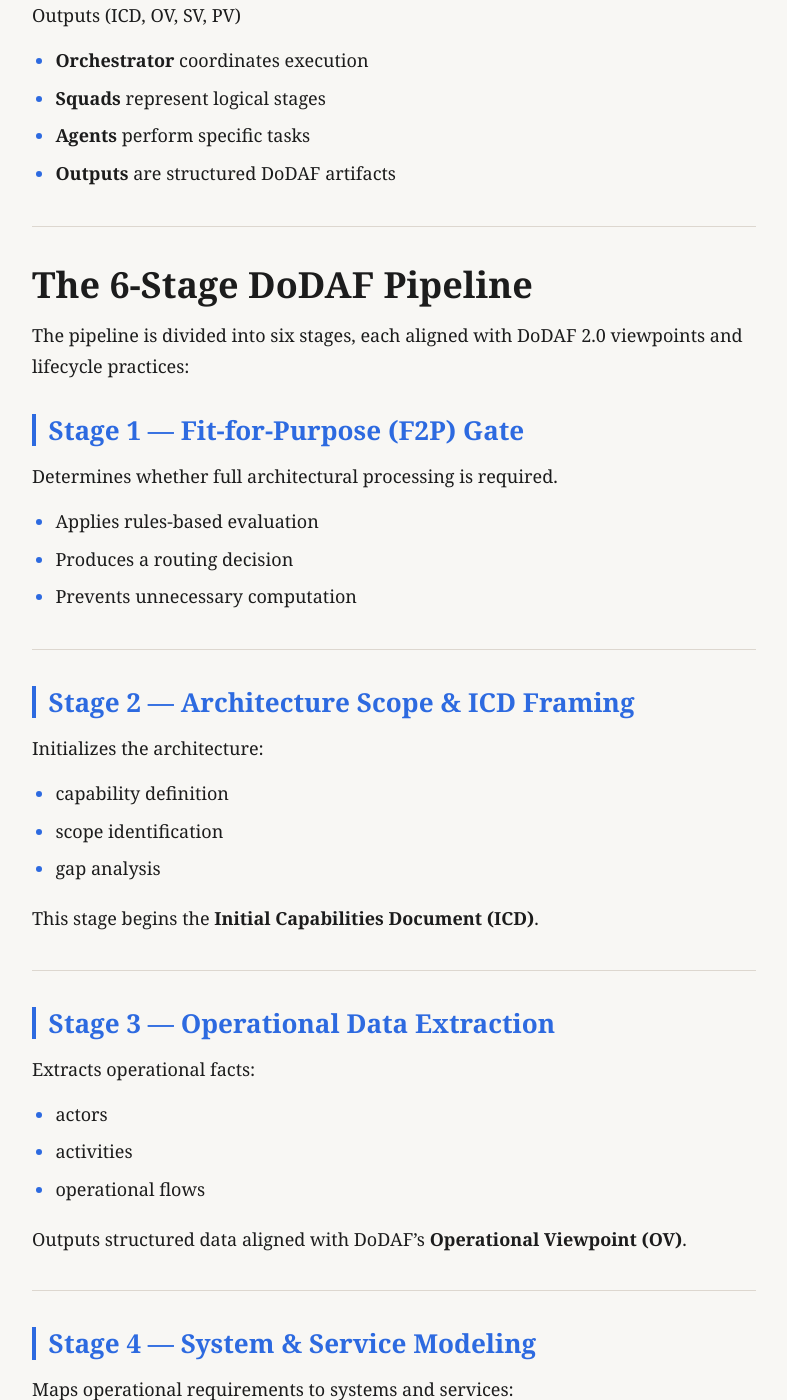
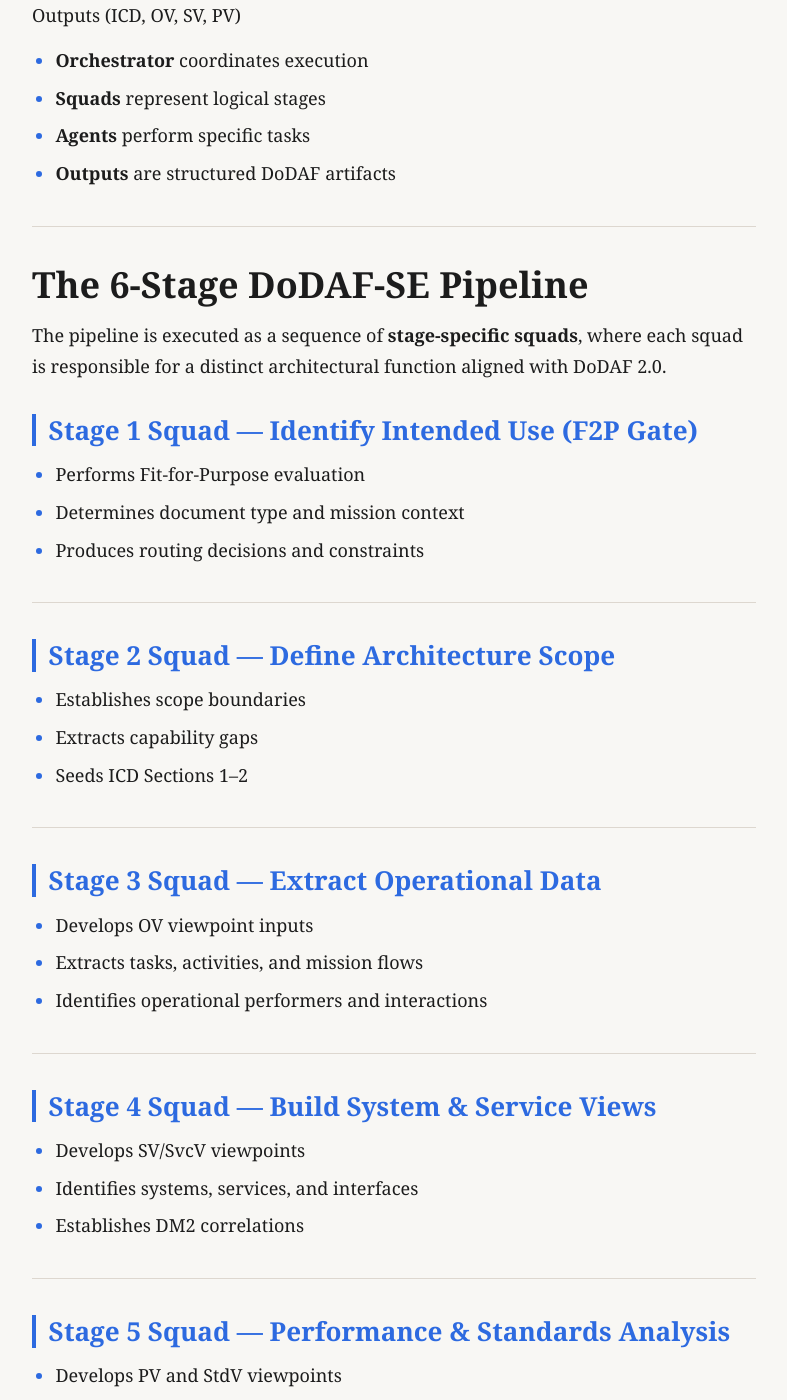
Before and after one commit to k9aif/k9-aif-blogs, a Jekyll site: the page built from _posts/2026-04-21-multi-agent-dodaf-pipeline-crewai.md, in a window 1280 px wide and 1400 px high, scrolled down 1982 px. Shown: the whole window, without its empty margins (246-1033 px from the left). Built offline with Jekyll 4.4.1, drawn with Linux system fonts in a browser that asks for light colours; our own code applies the rules of GitHub Pages for plain Markdown files; some of the changed text lies outside the part shown.

Commit message:
updated crewai dodaf post

```diff
--- a/_posts/2026-04-21-multi-agent-dodaf-pipeline-crewai.md
+++ b/_posts/2026-04-21-multi-agent-dodaf-pipeline-crewai.md
@@ -53,80 +53,57 @@ Pipeline (SBB)
 - **Outputs** are structured DoDAF artifacts
 
 ---
+# The 6-Stage DoDAF-SE Pipeline
 
-# The 6-Stage DoDAF Pipeline
+The pipeline is executed as a sequence of **stage-specific squads**, where each squad is responsible for a distinct architectural function aligned with DoDAF 2.0.
 
-The pipeline is divided into six stages, each aligned with DoDAF 2.0 viewpoints and lifecycle practices:
+## Stage 1 Squad — Identify Intended Use (F2P Gate)
 
-## Stage 1 — Fit-for-Purpose (F2P) Gate
-
-Determines whether full architectural processing is required.
-
-- Applies rules-based evaluation
-- Produces a routing decision
-- Prevents unnecessary computation
+- Performs Fit-for-Purpose evaluation
+- Determines document type and mission context
+- Produces routing decisions and constraints
 
 ---
 
-## Stage 2 — Architecture Scope & ICD Framing
+## Stage 2 Squad — Define Architecture Scope
 
-Initializes the architecture:
-
-- capability definition
-- scope identification
-- gap analysis
-
-This stage begins the **Initial Capabilities Document (ICD)**.
+- Establishes scope boundaries
+- Extracts capability gaps
+- Seeds ICD Sections 1–2
 
 ---
 
-## Stage 3 — Operational Data Extraction
+## Stage 3 Squad — Extract Operational Data
 
-Extracts operational facts:
-
-- actors
-- activities
-- operational flows
-
-Outputs structured data aligned with DoDAF’s **Operational Viewpoint (OV)**.
+- Develops OV viewpoint inputs
+- Extracts tasks, activities, and mission flows
+- Identifies operational performers and interactions
 
 ---
 
-## Stage 4 — System & Service Modeling
+## Stage 4 Squad — Build System & Service Views
 
-Maps operational requirements to systems and services:
-
-- system relationships
-- service interactions
-- traceability to operational needs
-
-Supports **System View (SV)** and **Service View (SvcV)**.
+- Develops SV/SvcV viewpoints
+- Identifies systems, services, and interfaces
+- Establishes DM2 correlations
 
 ---
 
-## Stage 5 — Performance & Standards Analysis
+## Stage 5 Squad — Performance & Standards Analysis
 
-Evaluates:
-
-- Key Performance Parameters (KPPs)
-- Key System Attributes (KSAs)
-- standards compliance
-
-Aligns with **Performance View (PV)** and **Standards View (StdV)**.
+- Develops PV and StdV viewpoints
+- Defines performance measures and constraints
+- Produces KPP/KSA seeds
 
 ---
 
-## Stage 6 — Initial Document Assembly
+## Stage 6 Squad — Present Results
 
-Assembles architecture-driven outputs into structured deliverables:
+- Assembles the initial ICD and F2P summary
+- Applies templates and inserts diagrams
+- Produces deliverables for HIL review
 
-- Initial ICD (architecture-derived, HIL-reviewed)
-- F2P summary
-- OV/CV/SV/PV/StdV artifacts
-
-This stage focuses on consolidating architectural insights into a coherent initial document.
-
-It does not complete the full capability development lifecycle. The initial ICD serves as input to the **JCIDS pipeline**, which performs further analysis and produces formal capability documents such as CDD, CPD, and KPP/KSA bundles.
+The resulting **initial ICD** serves as input to the **JCIDS pipeline**, which performs further capability development.
 
 ---
 
```
